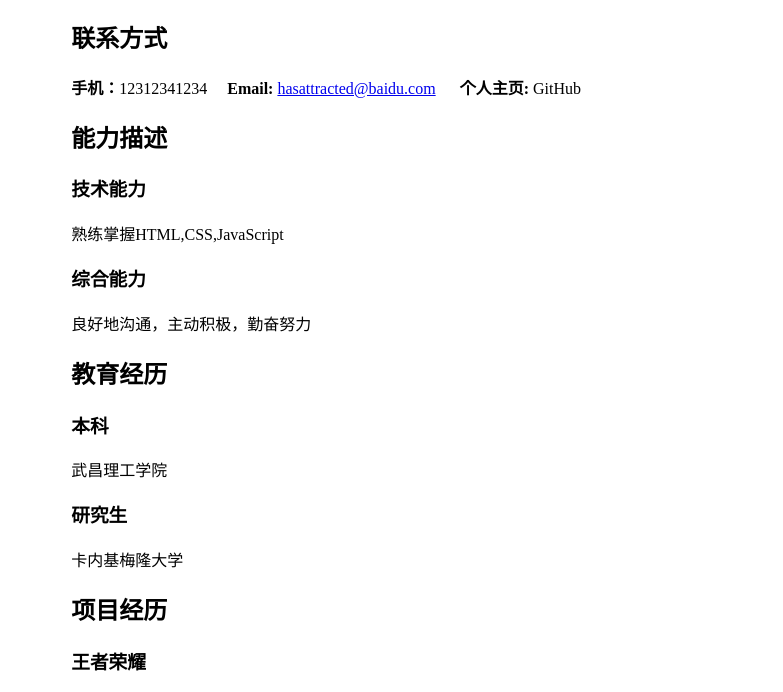
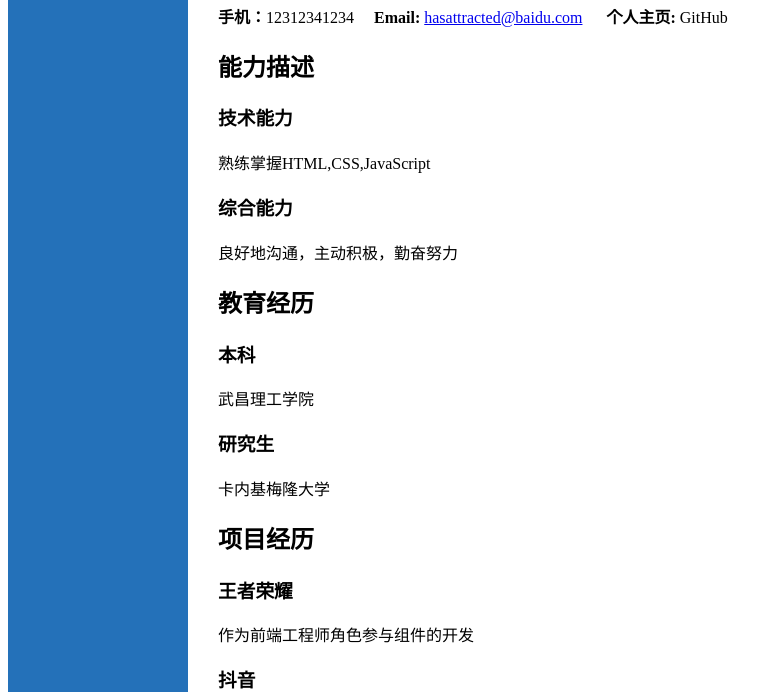
Before and after one commit to Isicecold/Isicecold.github.io, a plain HTML site: page 01.html in a window 1280 px wide. Shown: the part 170-862 px from the top of the page, without its empty margins (0-783 px from the left). Drawn offline with Linux system fonts and the light colour scheme.

Commit message:
Update 01.html

```diff
--- a/01.html
+++ b/01.html
@@ -3,7 +3,7 @@
     <head>
         <meat charest="utf-8"></meat>
         <title>简历</title>
-        <link rel="stylesheet" href="style_1.css">
+        <link rel="stylesheet" href="style_2.css">
     </head>
     <body>
         <h1>简历</h1>
```
